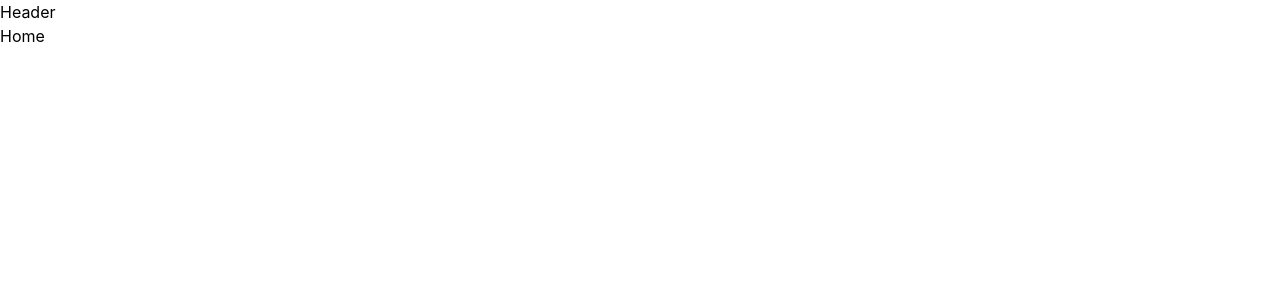
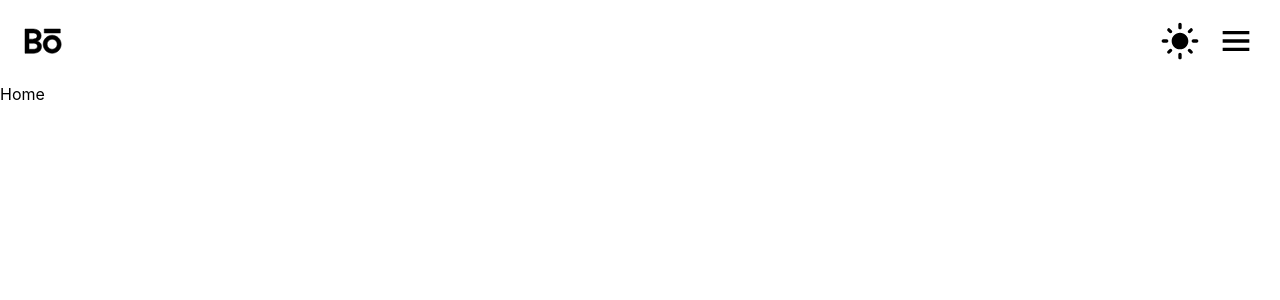
Before and after one commit to devcreatives2024/Bio-portfolio, a React (Create React App) app: page / in a window 1280 px wide. Shown: the top 300 px of the page. Built offline with nearby package versions, Linux system fonts and the light colour scheme.

Commit message:
header design

```diff
--- a/package.json
+++ b/package.json
@@ -6,8 +6,10 @@
     "@testing-library/jest-dom": "^5.16.5",
     "@testing-library/react": "^13.4.0",
     "@testing-library/user-event": "^13.5.0",
+    "framer-motion": "^7.5.2",
     "react": "^18.2.0",
     "react-dom": "^18.2.0",
+    "react-icons": "^4.4.0",
     "react-router-dom": "^6.4.2",
     "react-scripts": "5.0.1",
     "web-vitals": "^2.1.4"
--- a/src/components/shared/header/Header.js
+++ b/src/components/shared/header/Header.js
@@ -1,7 +1,53 @@
+import { motion } from "framer-motion";
 import React from "react";
+import { BiMenu } from "react-icons/bi";
+import { HiArrowNarrowUp } from "react-icons/hi";
+import { MdDarkMode, MdLightMode } from "react-icons/md";
 
 function Header() {
-  return <div>Header</div>;
+  return (
+    <>
+      <div className="px-6 py-4 flex justify-between">
+        <div className="w-[50px] h-[50px] ">
+          <svg
+            xmlns="http://www.w3.org/2000/svg"
+            fill="currentColor"
+            stroke="currentColor"
+            viewBox="0 0 100 100"
+          >
+            <path d="M26.2361 50.3759C30.4027 49.3342 34.3611 46.0702 34.3611 39.6812C34.3611 25.6535 18.1805 26.0008 18.1805 26.0008H2V74.6119H18.1805C21.4444 74.6119 35.0554 73.9869 35.0554 60.6535C35.0554 60.6535 35.4027 52.2509 26.2361 50.3759ZM10.0555 34.0563H18.1805C18.1805 34.0563 26.2361 33.709 26.2361 40.2368C26.2361 46.2785 18.1805 46.2785 18.1805 46.2785H10.0555V34.0563ZM18.1805 66.5563H10.0555V54.4035H18.1805C18.1805 54.4035 26.9305 53.9172 26.9305 60.4452C26.9304 65.7229 21.5834 66.5562 18.1805 66.5562V66.5563Z"></path>
+            <path d="M56.3308 38.4998C46.4001 38.4998 38.2751 46.6248 38.2751 56.5555C38.2751 66.4862 46.4001 74.6112 56.3308 74.6112C66.2614 74.6112 74.3861 66.4862 74.3861 56.5555C74.3861 46.6248 66.2611 38.4998 56.3308 38.4998ZM56.3308 66.5555C50.7751 66.5555 46.3308 62.1112 46.3308 56.5555C46.3308 50.9998 50.7751 46.5555 56.3308 46.5555C61.8864 46.5555 66.3304 50.9998 66.3304 56.5555C66.3304 62.1112 61.8861 66.5555 56.3308 66.5555Z"></path>
+            <path d="M40.4974 34.061H72.5804V26.0055H40.4974V34.061Z"></path>
+          </svg>
+        </div>
+        <div className="flex items-center space-x-4">
+          <div className="w-[40px] hidden">
+            <MdDarkMode size="full" />
+          </div>
+          <motion.div
+            initial={{
+              rotate: 0,
+            }}
+            animate={{
+              rotate: [180, 270, 360],
+            }}
+            transition={{
+              loop: Infinity,
+              duration: 5,
+              type: "tween",
+            }}
+            className="w-[40px]"
+          >
+            <MdLightMode size="full" />
+          </motion.div>
+          <div className="w-[40px] group">
+            <BiMenu className="group-hover:hidden " size="full" />
+            <HiArrowNarrowUp className="group-hover:block hidden" size="full" />
+          </div>
+        </div>
+      </div>
+    </>
+  );
 }
 
 export default Header;
```
Also changed, not shown: 1 other file (tests, documents, lock files or other folders).
